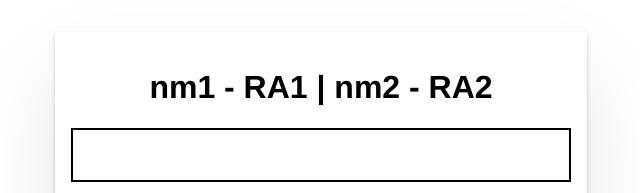
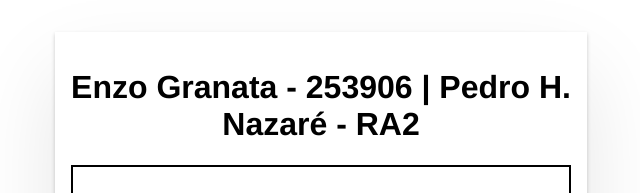
Before and after one commit to enzogran01/angular-crud-project, an Angular app in the folder FRONTEND/TODOapp/: page / in a window 1280 px wide. Shown: the top 193 px of the page, without its empty margins (319-959 px from the left). Built offline with nearby package versions, Linux system fonts and the light colour scheme; no server answers.

Commit message:
:lipstick: style: contributors names

```diff
--- a/FRONTEND/TODOapp/src/app/app.html
+++ b/FRONTEND/TODOapp/src/app/app.html
@@ -1,5 +1,5 @@
 <div class="main">
- <h1>nm1 - RA1 | nm2 - RA2</h1>
+ <h1>Enzo Granata - 253906 | Pedro H. Nazaré - RA2</h1>
  <input class="lg-text-input" #campoNovoItem />
  <button class="btn-primary" (click)="CREATE_tarefa(campoNovoItem.value)">Adicionar Tarefa</button>
  <ul>
```
